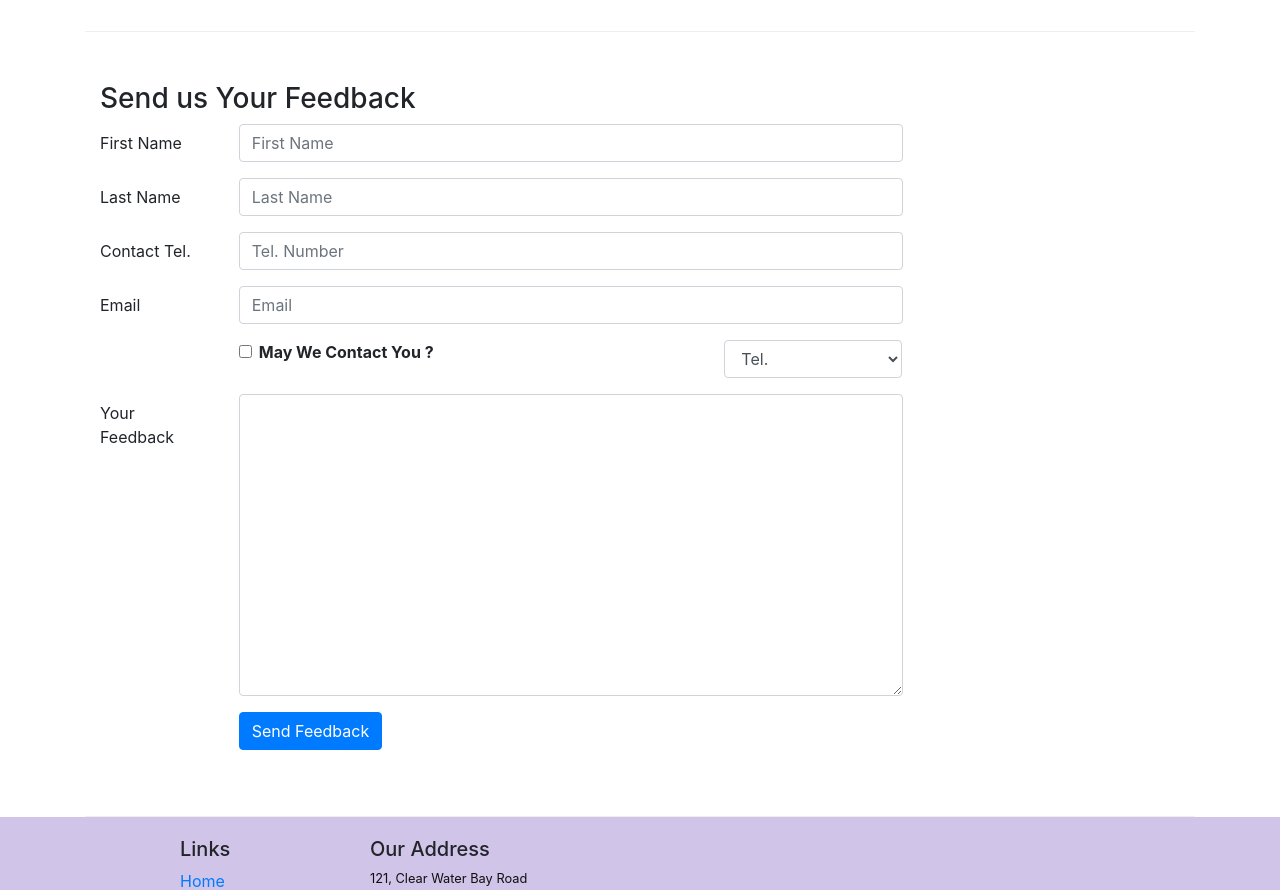
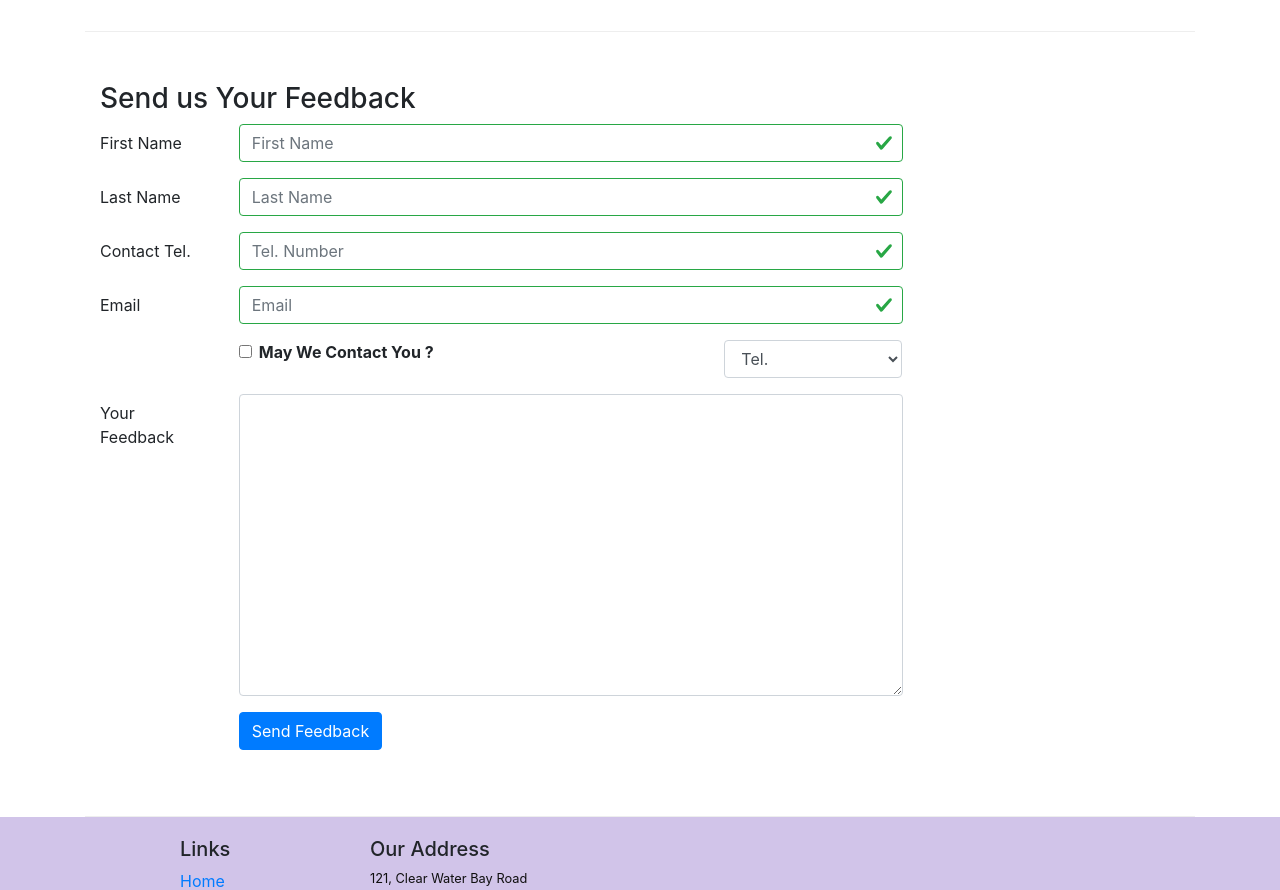
Before and after one commit to DiogenesF/front-end-react, a React (Create React App) app: page /contactus in a window 1280 px wide. Shown: the part 840-1730 px from the top of the page. Built offline with nearby package versions, Linux system fonts and the light colour scheme; the HTML template or start-up script is replaced by a standard one.

Commit message:
Controlled Form Validation

```diff
--- a/src/components/ContactComponent.js
+++ b/src/components/ContactComponent.js
@@ -1,5 +1,6 @@
 import React from 'react';
-import { Breadcrumb, BreadcrumbItem, Button, Form, FormGroup, Label, Input, Col } from "reactstrap";
+import { Breadcrumb, BreadcrumbItem, Button, Form, FormGroup, Label,
+    Input, Col, FormFeedback } from "reactstrap";
 import { Link } from "react-router-dom";
 
 class Contact extends React.Component {
@@ -14,11 +15,18 @@
             email: '',
             agree: false,
             contactType: 'Tel.',
-            message: ''
+            message: '',
+            touched: {
+                firstname: false,
+                lastname: false,
+                telnum: false,
+                email: false
+            }
         };
 
         this.handleSubmit = this.handleSubmit.bind(this);
         this.handleInputChange = this.handleInputChange.bind(this);
+        this.handleBlur = this.handleBlur.bind(this);
     }
 
     handleInputChange(event) {
@@ -37,7 +45,42 @@
         event.preventDefault();
     }
 
+    handleBlur = (field) => (evt) => {
+        this.setState({
+            touched: {...this.state.touched, [field]: true}
+        });
+    }
+
+    validate(firstname, lastname, telnum, email) {
+        const errors = {
+            firstname: '',
+            lastname: '',
+            telnum: '',
+            email: ''
+        };
+
+        if (this.state.touched.firstname && firstname.length < 3)
+            errors.firstname = "First Name should be >= 3 characters";
+        else if (this.state.touched.firstname && firstname.length > 10)
+            errors.firstname = "First Name should be <= 10 characters";
+
+        if (this.state.touched.lastname && lastname.length < 3)
+            errors.lastname = "Last Name should be >= 3 characters";
+        else if (this.state.touched.lastname && lastname.length > 10)
+            errors.lastname = "Last Name should be <= 10 characters";
+
+        const reg = /^\d+$/;
+        if (this.state.touched.telnum && !reg.test(telnum))
+            errors.telnum = "Enter only with numbers";
+
+        if (this.state.touched.email && email.split("").filter(x => x === "@").length !== 1)
+            errors.email = "Email should contain a @ sign";
+
+        return errors;
+    }
+
     render() {
+        const errors = this.validate(this.state.firstname, this.state.lastname, this.state.telnum, this.state.email);
         return (
             <div className="container">
                 <div className="row">
@@ -86,28 +129,40 @@
                                 <Label htmlFor="firstname" md={2}>First Name</Label>
                                 <Col md={10}>
                                     <Input type="text" id="firstname" name="firstname" placeholder="First Name"
-                                        value={this.state.firstname} onChange={this.handleInputChange}/>
+                                        value={this.state.firstname} onChange={this.handleInputChange}
+                                        onBlur={this.handleBlur("firstname")} valid={errors.firstname === ""}
+                                        invalid={errors.firstname !== ""}/>
+                                    <FormFeedback>{errors.firstname}</FormFeedback>
                                 </Col>
                             </FormGroup>
                             <FormGroup row>
                                 <Label htmlFor="lastname" md={2}>Last Name</Label>
                                 <Col md={10}>
                                     <Input type="text" id="lastname" name="lastname" placeholder="Last Name"
-                                        value={this.state.lastname} onChange={this.handleInputChange}/>
+                                        value={this.state.lastname} onChange={this.handleInputChange}
+                                        onBlur={this.handleBlur("lastname")} valid={errors.lastname === ""}
+                                        invalid={errors.lastname !== ""}/>
+                                    <FormFeedback>{errors.lastname}</FormFeedback>
                                 </Col>
                             </FormGroup>
                             <FormGroup row>
                                 <Label htmlFor="telnum" md={2}>Contact Tel.</Label>
                                 <Col md={10}>
                                     <Input type="tel" id="telnum" name="telnum" placeholder="Tel. Number"
-                                        value={this.state.telnum} onChange={this.handleInputChange}/>
+                                        value={this.state.telnum} onChange={this.handleInputChange}
+                                        onBlur={this.handleBlur("telnum")} valid={errors.telnum === ""}
+                                        invalid={errors.telnum !== ""}/>
+                                    <FormFeedback>{errors.telnum}</FormFeedback>
                                 </Col>
                             </FormGroup>
                             <FormGroup row>
                                 <Label htmlFor="email" md={2}>Email</Label>
                                 <Col md={10}>
                                     <Input type="email" id="email" name="email" placeholder="Email"
-                                        value={this.state.email} onChange={this.handleInputChange}/>
+                                        value={this.state.email} onChange={this.handleInputChange}
+                                        onBlur={this.handleBlur("email")} valid={errors.email === ""}
+                                        invalid={errors.email !== ""}/>
+                                    <FormFeedback>{errors.email}</FormFeedback>
                                 </Col>
                             </FormGroup>
                             <FormGroup row>
```
